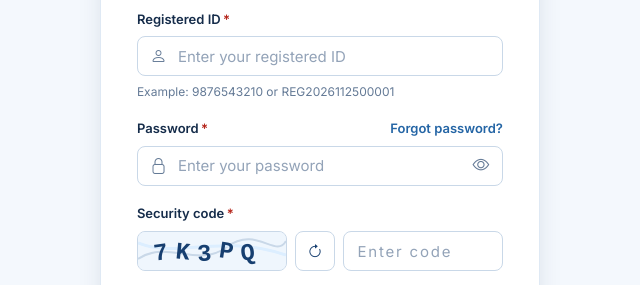
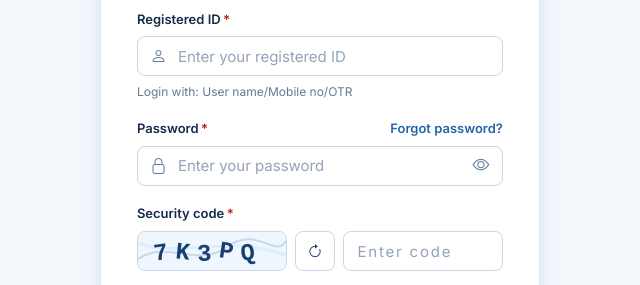
Before and after one commit to TamilNaduGIS/otrui, a plain HTML site: page index.html in a window 1280 px wide. Shown: the part 320-605 px from the top of the page, 611-1251 px from the left. Drawn offline with Linux system fonts and the light colour scheme.

Commit message:
Update hint text for login identifier field

```diff
--- a/index.html
+++ b/index.html
@@ -97,7 +97,7 @@
                   <input class="input" type="text" id="loginIdentifier" name="identifier" autocomplete="username"
                          placeholder="Enter your registered ID" required aria-describedby="identifierHint" />
                 </div>
-                <span class="field__hint" id="identifierHint">Example: 9876543210 or REG2026112500001</span>
+                <span class="field__hint" id="identifierHint">Login with: User name/Mobile no/OTR</span>
               </div>
 
               <!-- Password sign-in -->
```
